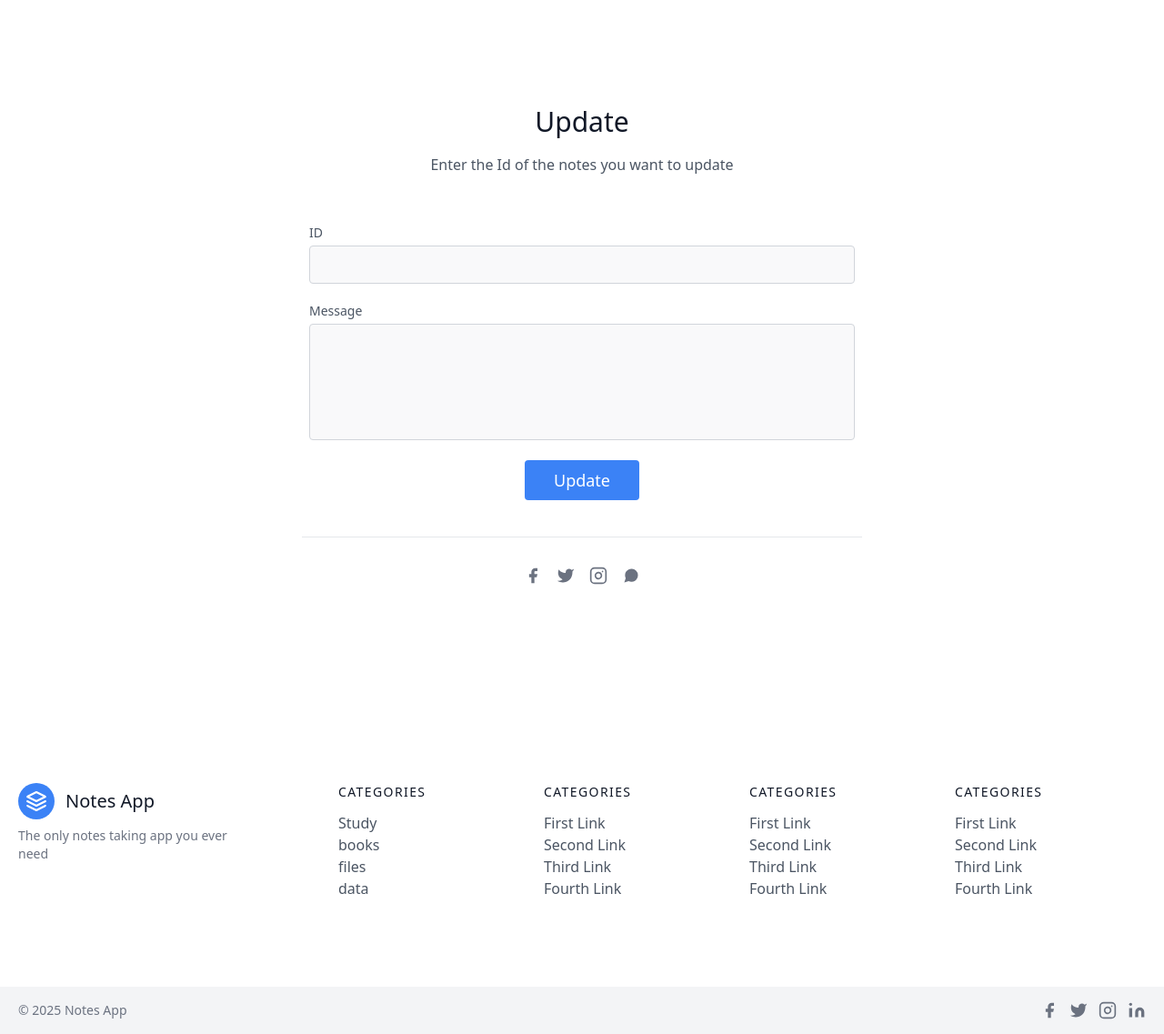
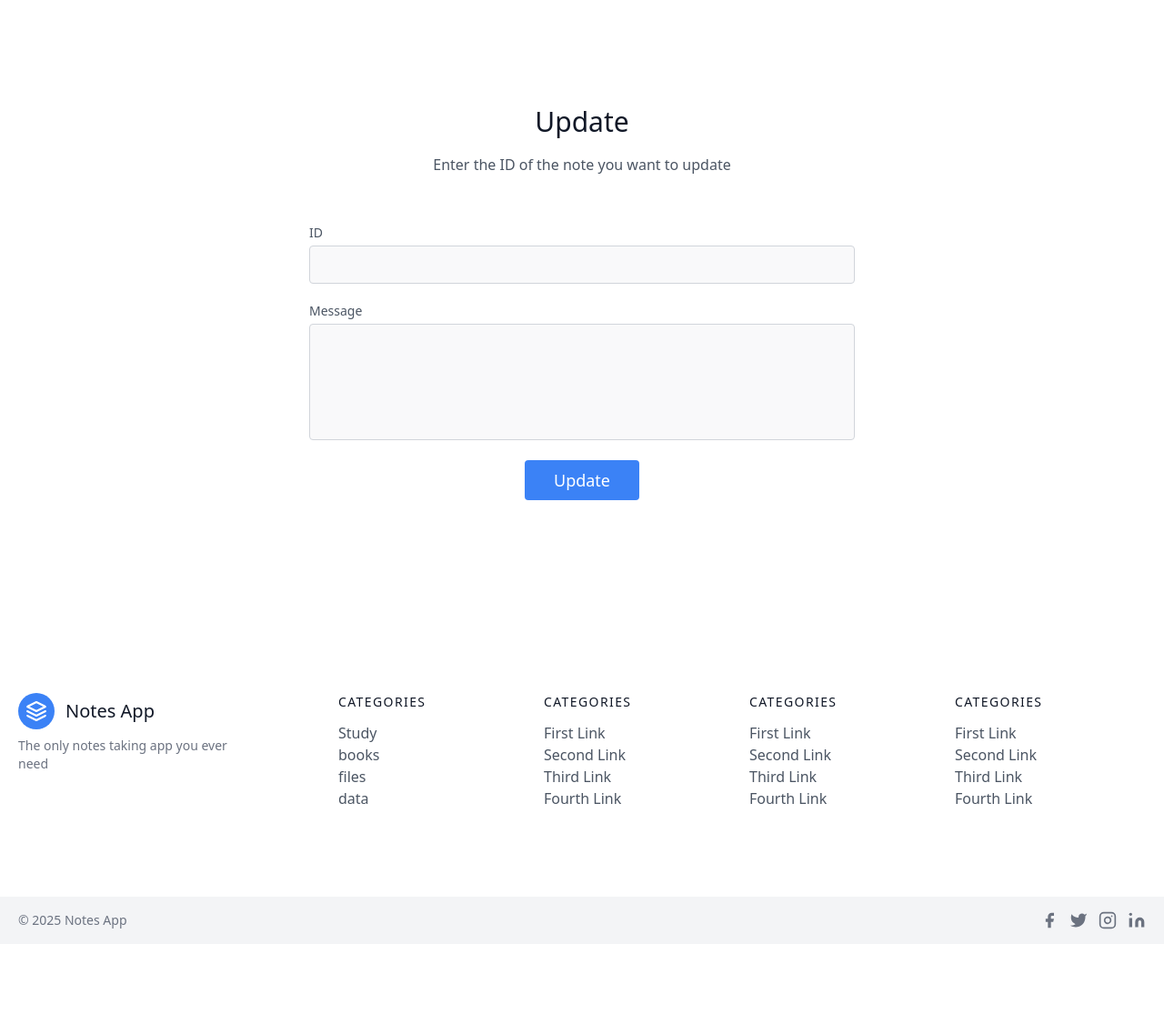
Before and after one commit to rishisingh1406/django-Notes-taking-app-, a Django app: page /update/ in a window 1280 px wide. Shown: the part 80-1217 px from the top of the page at 91% size. After the commit the page ends 1102 px from the top, so only its background shows below. Run offline with Django 5.2, Linux system fonts and the light colour scheme; some libraries are stand-ins or nearby versions.

Commit message:
Completed the project

```diff
--- a/myapp/models.py
+++ b/myapp/models.py
@@ -1,9 +1,9 @@
 from django.db import models
 
 class Notes(models.Model):
+    ID = models.AutoField(primary_key=True)
     topic = models.CharField(max_length=200)
-    ID =models.ImageField(max_length=1000)
-    message = models.TextField(max_length=10000)
+    message = models.TextField()
 
     def __str__(self):
         return self.topic
--- a/myapp/templates/update.html
+++ b/myapp/templates/update.html
@@ -1,62 +1,52 @@
 {% extends "base.html" %}
 
-{% block title %} Delete Notes  {% endblock %}
+{% block title %} Update Notes {% endblock %}
 
 {% block content %}
-
 <section class="text-gray-600 body-font relative">
   <div class="container px-5 py-24 mx-auto">
     <div class="flex flex-col text-center w-full mb-12">
       <h1 class="sm:text-3xl text-2xl font-medium title-font mb-4 text-gray-900">Update</h1>
-      <p class="lg:w-2/3 mx-auto leading-relaxed text-base">Enter the Id of the notes you want to update </p>
+      <p class="lg:w-2/3 mx-auto leading-relaxed text-base">Enter the ID of the note you want to update</p>
     </div>
-    <div class="lg:w-1/2 md:w-2/3 mx-auto">
+
+    <!-- Added form -->
+    <form method="POST" class="lg:w-1/2 md:w-2/3 mx-auto">
+      {% csrf_token %}
       <div class="flex flex-wrap -m-2">
         <div class="p-2 w-full">
           <div class="relative">
-            <label for="name" class="leading-7 text-sm text-gray-600">ID</label>
-            <input type="text" id="name" name="name" class="w-full bg-gray-100 bg-opacity-50 rounded border border-gray-300 focus:border-blue-500 focus:bg-white focus:ring-2 focus:ring-blue-200 text-base outline-none text-gray-700 py-1 px-3 leading-8 transition-colors duration-200 ease-in-out">
+            <label for="id" class="leading-7 text-sm text-gray-600">ID</label>
+            <input type="text" id="id" name="id"
+              class="w-full bg-gray-100 bg-opacity-50 rounded border border-gray-300 focus:border-blue-500
+              focus:bg-white focus:ring-2 focus:ring-blue-200 text-base outline-none text-gray-700 py-1 px-3
+              leading-8 transition-colors duration-200 ease-in-out">
           </div>
         </div>
+
         <div class="p-2 w-full">
           <div class="relative">
             <label for="message" class="leading-7 text-sm text-gray-600">Message</label>
-            <textarea id="message" name="message" class="w-full bg-gray-100 bg-opacity-50 rounded border border-gray-300 focus:border-blue-500 focus:bg-white focus:ring-2 focus:ring-blue-200 h-32 text-base outline-none text-gray-700 py-1 px-3 resize-none leading-6 transition-colors duration-200 ease-in-out"></textarea>
+            <textarea id="message" name="message"
+              class="w-full bg-gray-100 bg-opacity-50 rounded border border-gray-300 focus:border-blue-500
+              focus:bg-white focus:ring-2 focus:ring-blue-200 h-32 text-base outline-none text-gray-700
+              py-1 px-3 resize-none leading-6 transition-colors duration-200 ease-in-out"></textarea>
           </div>
         </div>
+
         <div class="p-2 w-full">
-          <button class="flex mx-auto text-white bg-blue-500 border-0 py-2 px-8 focus:outline-none hover:bg-blue-600 rounded text-lg">Update</button>
-        </div>
-        <div class="p-2 w-full pt-8 mt-8 border-t border-gray-200 text-center">
-
-          <span class="inline-flex">
-            <a class="text-gray-500">
-              <svg fill="currentColor" stroke-linecap="round" stroke-linejoin="round" stroke-width="2" class="w-5 h-5" viewBox="0 0 24 24">
-                <path d="M18 2h-3a5 5 0 00-5 5v3H7v4h3v8h4v-8h3l1-4h-4V7a1 1 0 011-1h3z"></path>
-              </svg>
-            </a>
-            <a class="ml-4 text-gray-500">
-              <svg fill="currentColor" stroke-linecap="round" stroke-linejoin="round" stroke-width="2" class="w-5 h-5" viewBox="0 0 24 24">
-                <path d="M23 3a10.9 10.9 0 01-3.14 1.53 4.48 4.48 0 00-7.86 3v1A10.66 10.66 0 013 4s-4 9 5 13a11.64 11.64 0 01-7 2c9 5 20 0 20-11.5a4.5 4.5 0 00-.08-.83A7.72 7.72 0 0023 3z"></path>
-              </svg>
-            </a>
-            <a class="ml-4 text-gray-500">
-              <svg fill="none" stroke="currentColor" stroke-linecap="round" stroke-linejoin="round" stroke-width="2" class="w-5 h-5" viewBox="0 0 24 24">
-                <rect width="20" height="20" x="2" y="2" rx="5" ry="5"></rect>
-                <path d="M16 11.37A4 4 0 1112.63 8 4 4 0 0116 11.37zm1.5-4.87h.01"></path>
-              </svg>
-            </a>
-            <a class="ml-4 text-gray-500">
-              <svg fill="currentColor" stroke-linecap="round" stroke-linejoin="round" stroke-width="2" class="w-5 h-5" viewBox="0 0 24 24">
-                <path d="M21 11.5a8.38 8.38 0 01-.9 3.8 8.5 8.5 0 01-7.6 4.7 8.38 8.38 0 01-3.8-.9L3 21l1.9-5.7a8.38 8.38 0 01-.9-3.8 8.5 8.5 0 014.7-7.6 8.38 8.38 0 013.8-.9h.5a8.48 8.48 0 018 8v.5z"></path>
-              </svg>
-            </a>
-          </span>
+          <button type="submit"
+            class="flex mx-auto text-white bg-blue-500 border-0 py-2 px-8 focus:outline-none hover:bg-blue-600
+            rounded text-lg">Update</button>
         </div>
       </div>
+    </form>
+
+    {% if message %}
+    <div class="mt-4 text-center text-green-500 font-semibold">
+      {{ message }}
     </div>
+    {% endif %}
   </div>
 </section>
-
-
 {% endblock %}
--- a/myapp/views.py
+++ b/myapp/views.py
@@ -1,5 +1,9 @@
-from django.shortcuts import render,redirect
+from django.shortcuts import render,redirect ,get_object_or_404
 from .forms import NoteForm
+from .models import Notes
+from django.contrib import messages
+
+
 # Create your views here.
 
 def home(request):
@@ -10,7 +14,7 @@ def add(request):
        form = NoteForm(request.POST)
        if form.is_valid():
           form.save()
-          return redirect('Read.html')
+          return redirect('read')
     else:
       form = NoteForm()
 
@@ -19,12 +23,40 @@ def add(request):
 
 
 
+def delete(request):
+    if request.method == 'POST':
+        note_id = request.POST.get('note_id')
+        try:
+            note = Notes.objects.get(ID=note_id)  # Use "ID" since your model uses capitalized field
+            note.delete()
+            messages.success(request, f"Note with ID {note_id} deleted successfully.")
+        except Notes.DoesNotExist:
+            messages.error(request, f"No note found with ID {note_id}.")
 
-def delete(request):
-    return render(request,'delete.html')
+        return redirect('delete')  # reload delete page
+
+    return render(request, 'delete.html')
+
+
 
 def update(request):
-    return render(request,'update.html')
+    message = ""
+    if request.method == 'POST':
+        note_id = request.POST.get('id')
+        new_message = request.POST.get('message')
+
+        if note_id and new_message:
+            note = get_object_or_404(Notes, ID=note_id)
+            note.message = new_message
+            note.save()
+            message = "Note updated successfully!"
+        else:
+            message = "Please provide both ID and Message."
+
+    return render(request, 'update.html', {'message': message})
+
+
 
 def read(request):
-    return render(request,'Read.html')
+    notes = Notes.objects.all().order_by('-ID')
+    return render(request, 'Read.html', {'notes': notes})
```
Also changed, not shown: myapp/templates/Read.html (+7 -11 lines), myapp/templates/add.html (+29 -54 lines), myapp/templates/delete.html (+14 -42 lines), db.sqlite3, myapp/forms.py (line endings or trailing spaces), myapp/migrations/0001_initial.py (added).
